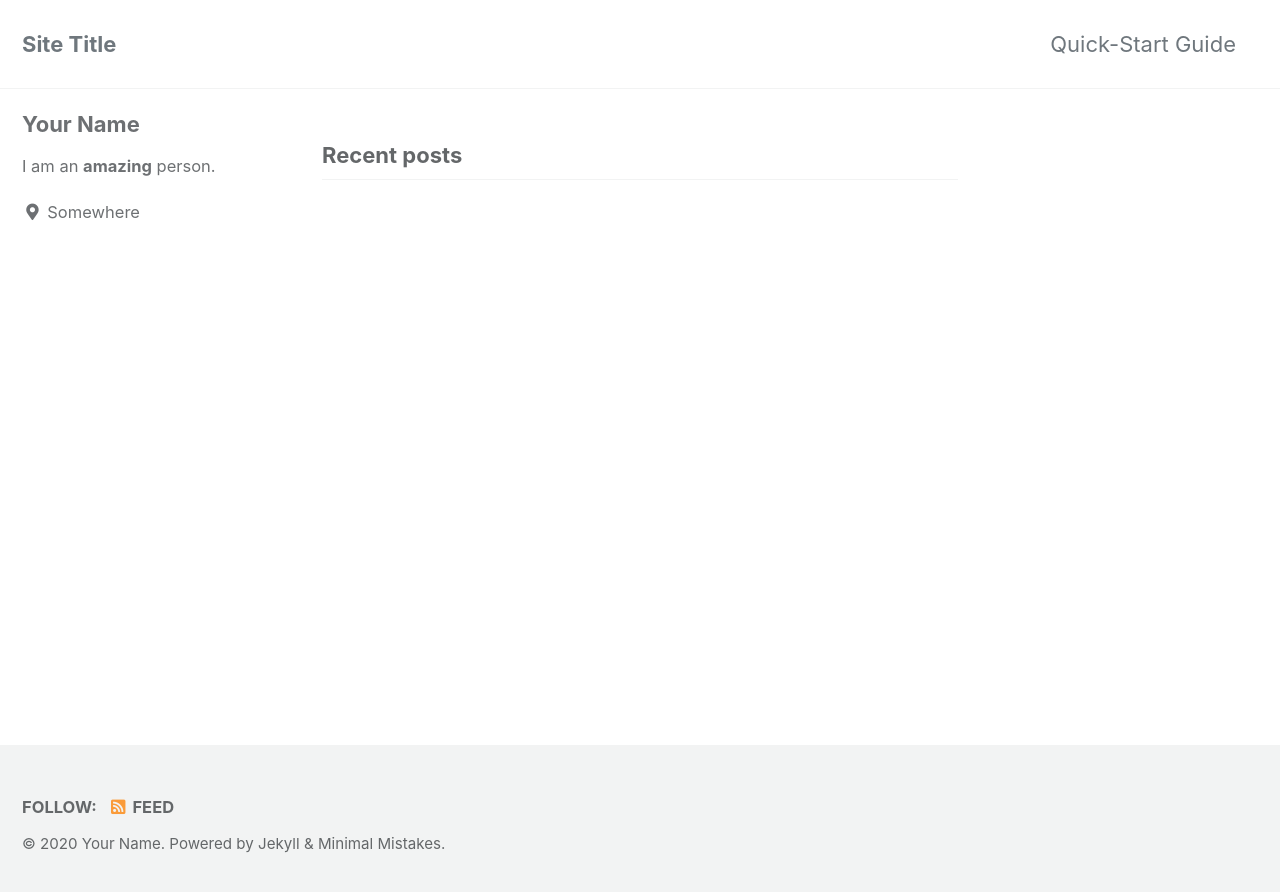
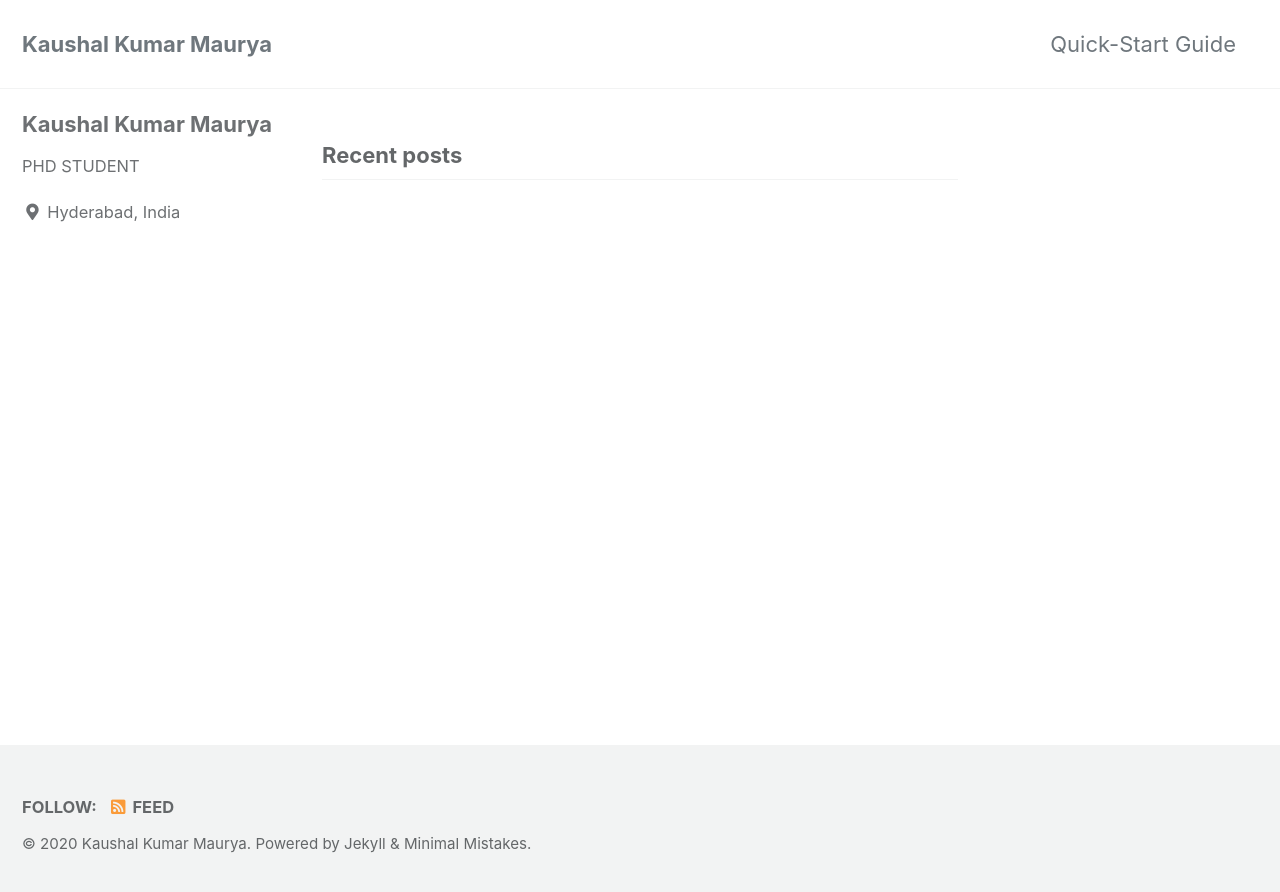
Before and after one commit to harshayelleni/harshayelleni.github.io, a Jekyll site: the page built from index.html, in a window 1280 px wide. Shown: the top 892 px of the page. Built offline with Jekyll 4.4.1, drawn with Linux system fonts in a browser that asks for light colours; cached includes are drawn as plain includes; the list of posts is cut into pages by our own code.

Commit message:
Added theme

```diff
--- a/_config.yml
+++ b/_config.yml
@@ -16,11 +16,11 @@ minimal_mistakes_skin    : "default" # "air", "aqua", "contrast", "dark", "dirt"
 
 # Site Settings
 locale                   : "en-US"
-title                    : "Site Title"
+title                    : "Kaushal Kumar Maurya"
 title_separator          : "-"
 subtitle                 : # site tagline that appears below site title in masthead
-name                     : "Your Name"
-description              : "An amazing website."
+name                     : "Kaushal Kumar Maurya"
+description              : "PHD STUDENT"
 url                      : # the base hostname & protocol for your site e.g. "https://mmistakes.github.io"
 baseurl                  : # the subpath of your site, e.g. "/blog"
 repository               : # GitHub username/repo-name e.g. "mmistakes/minimal-mistakes"
@@ -93,10 +93,10 @@ analytics:
 
 # Site Author
 author:
-  name             : "Your Name"
+  name             : "Kaushal Kumar Maurya"
   avatar           : # path of avatar image, e.g. "/assets/images/bio-photo.jpg"
-  bio              : "I am an **amazing** person."
-  location         : "Somewhere"
+  bio              : "PHD STUDENT"
+  location         : "Hyderabad, India"
   email            :
   links:
     - label: "Email"
```
